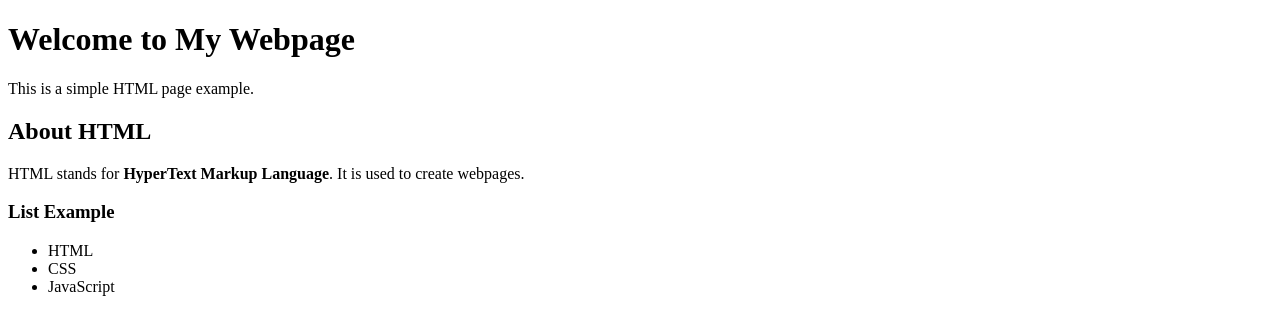
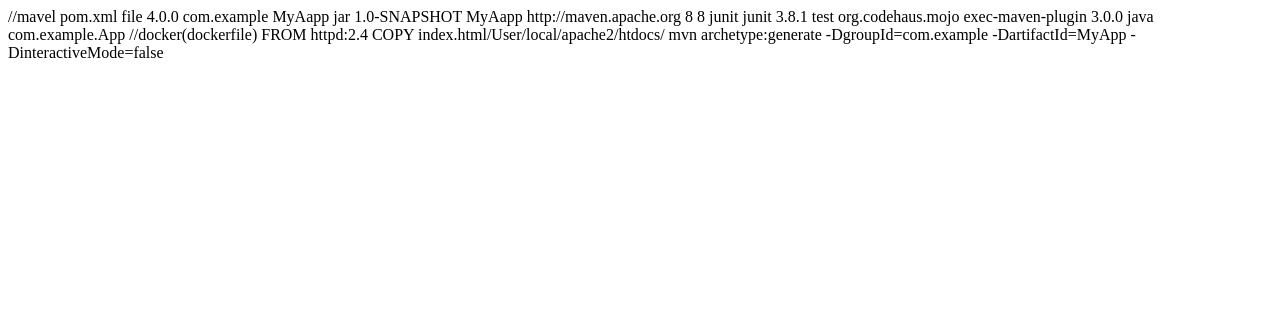
Before and after one commit to shivani1-410/prasad, a plain HTML site: page index.html in a window 1280 px wide. Drawn offline with Linux system fonts and the light colour scheme.

Commit message:
Integrate Maven POM and Dockerfile in index.html
Added Maven POM configuration and Dockerfile instructions.

```diff
--- a/index.html
+++ b/index.html
@@ -1,22 +1,52 @@
-<!DOCTYPE html>
-<html>
-<head>
-    <title>My First Webpage</title>
-</head>
-<body>
+//mavel pom.xml file
 
-    <h1>Welcome to My Webpage</h1>
-    <p>This is a simple HTML page example.</p>
+<project xmlns="http://maven.apache.org/POM/4.0.0" xmlns:xsi="http://www.w3.org/2001/XMLSchema-instance"
+  xsi:schemaLocation="http://maven.apache.org/POM/4.0.0 http://maven.apache.org/maven-v4_0_0.xsd">
+  <modelVersion>4.0.0</modelVersion>
+  <groupId>com.example</groupId>
+  <artifactId>MyAapp</artifactId>
+  <packaging>jar</packaging>
+  <version>1.0-SNAPSHOT</version>
+  <name>MyAapp</name>
+  <url>http://maven.apache.org</url>
+  <properties>
+  <maven.compiler.source>8</maven.compiler.source>
+  <maven.compiler.target>8</maven.compiler.target>
+  </properties>
+  <dependencies>
+    <dependency>
+      <groupId>junit</groupId>
+      <artifactId>junit</artifactId>
+      <version>3.8.1</version>
+      <scope>test</scope>
+    </dependency>
+  </dependencies>
+  <build>
+  <plugins>
+     <plugin>
+       <groupId>org.codehaus.mojo</groupId>
+       <artifactId>exec-maven-plugin</artifactId>
+       <version>3.0.0</version>
+       <executions>
+          <execution>
+            <goals>
+              <goal>java </goal>
+             </goals>
+          </execution>
+        </executions>
+     <configuration>
+       <mainClass>com.example.App</mainClass>
+    </configuration>
+    </plugin>
+ </plugins>
+</build>
+</project>
 
-    <h2>About HTML</h2>
-    <p>HTML stands for <b>HyperText Markup Language</b>. It is used to create webpages.</p>
 
-    <h3>List Example</h3>
-    <ul>
-        <li>HTML</li>
-        <li>CSS</li>
-        <li>JavaScript</li>
-    </ul>
 
-</body>
-</html>
+//docker(dockerfile)
+FROM httpd:2.4
+COPY index.html/User/local/apache2/htdocs/
+
+
+mvn archetype:generate -DgroupId=com.example -DartifactId=MyApp -DinteractiveMode=false
```
